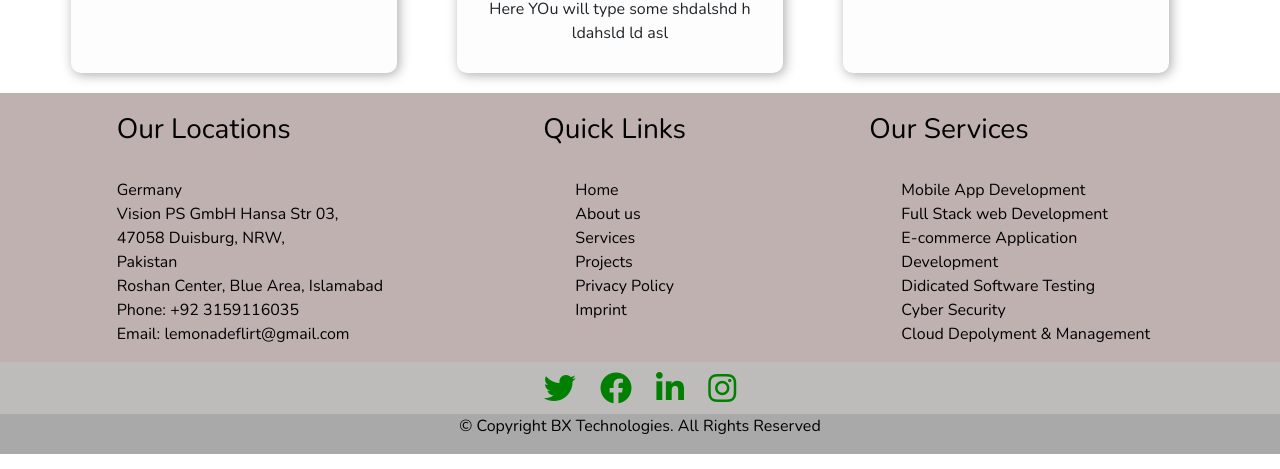
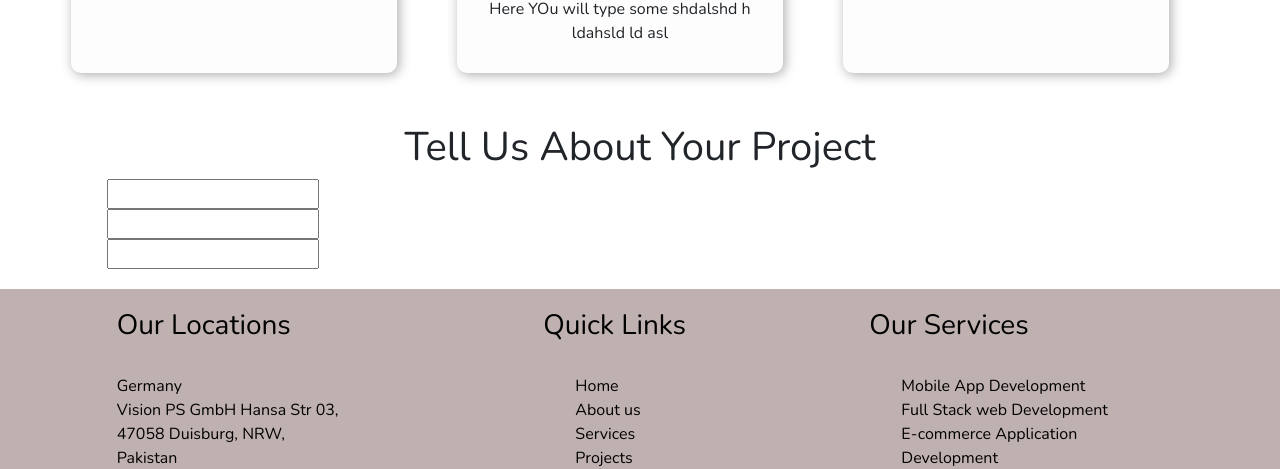
Before and after one commit to UbaidUllah777/BxTech, a website: page projects.html in a window 1280 px wide. Shown: the part 1436-1905 px from the top of the page. Drawn offline with nearby package versions, Linux system fonts and the light colour scheme.

Commit message:
shafiq chanes on ubaid laptop

```diff
--- a/assets/styles/styleProjects.css
+++ b/assets/styles/styleProjects.css
@@ -71,10 +71,9 @@
 
 
 .btnGetStarted{
-    background-color: #c2fbd7;
     border-radius: 100px;
     box-shadow: rgba(44, 187, 99, .2) 0 -25px 18px -14px inset,rgba(44, 187, 99, .15) 0 1px 2px,rgba(44, 187, 99, .15) 0 2px 4px,rgba(44, 187, 99, .15) 0 4px 8px,rgba(44, 187, 99, .15) 0 8px 16px,rgba(44, 187, 99, .15) 0 16px 32px;
-    color: green;
+    background-color: #28c23e;
     cursor: pointer;
     display: inline-block;
     font-family: CerebriSans-Regular,-apple-system,system-ui,Roboto,sans-serif;
--- a/assets/styles/styleServices.css
+++ b/assets/styles/styleServices.css
@@ -83,10 +83,9 @@ font-size: 24px;
 
 
 .btnGetStarted{
-  background-color: #c2fbd7;
-  border-radius: 100px;
+   border-radius: 100px;
   box-shadow: rgba(44, 187, 99, .2) 0 -25px 18px -14px inset,rgba(44, 187, 99, .15) 0 1px 2px,rgba(44, 187, 99, .15) 0 2px 4px,rgba(44, 187, 99, .15) 0 4px 8px,rgba(44, 187, 99, .15) 0 8px 16px,rgba(44, 187, 99, .15) 0 16px 32px;
-  color: green;
+  background-color: #28c23e;
   cursor: pointer;
   display: inline-block;
   font-family: CerebriSans-Regular,-apple-system,system-ui,Roboto,sans-serif;
--- a/projects.html
+++ b/projects.html
@@ -181,6 +181,22 @@
         </div>
       </div>
     </div>
+    <div class="row TellUsAbout">
+      <div class="col-12">
+        <center>
+          <h1 style="padding-top: 50px">Tell Us About Your Project</h1>
+        </center>
+      </div>
+      <div class="row">
+        <div class="col-1"></div>
+        <div class="col-10">
+          <input type="text" /><br />
+          <input type="text" /><br />
+          <input type="text" /><br />
+        </div>
+        <div class="col-1"></div>
+      </div>
+    </div>
 
     <div id="footer"></div>
     <script
```
